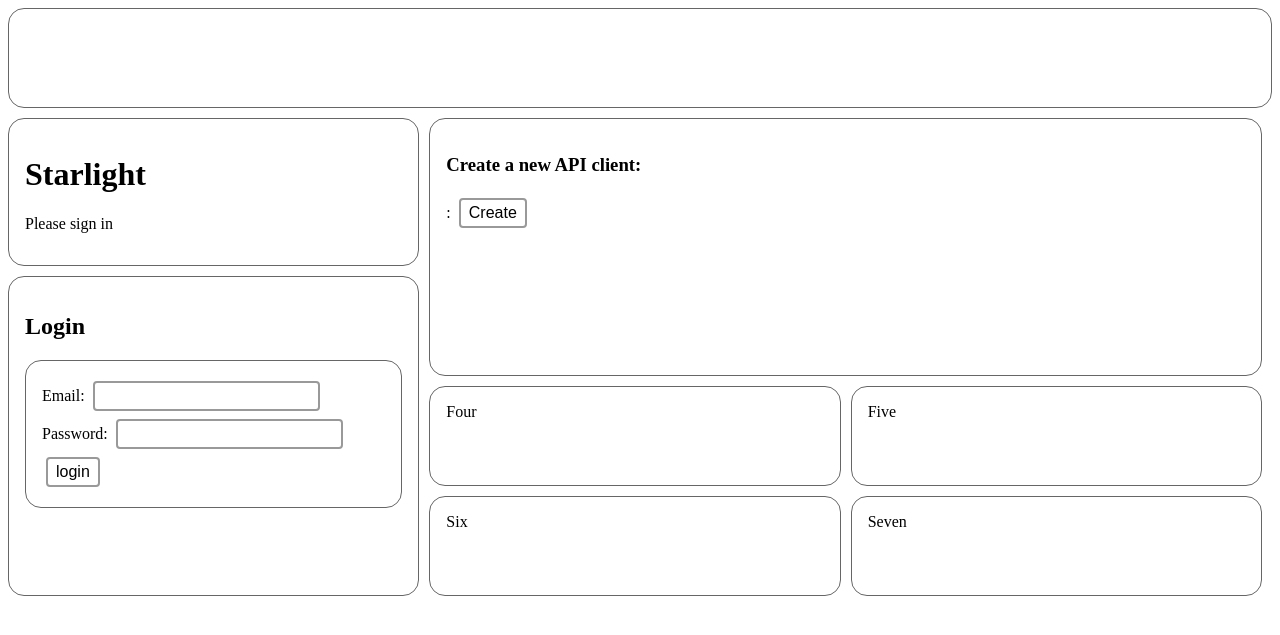
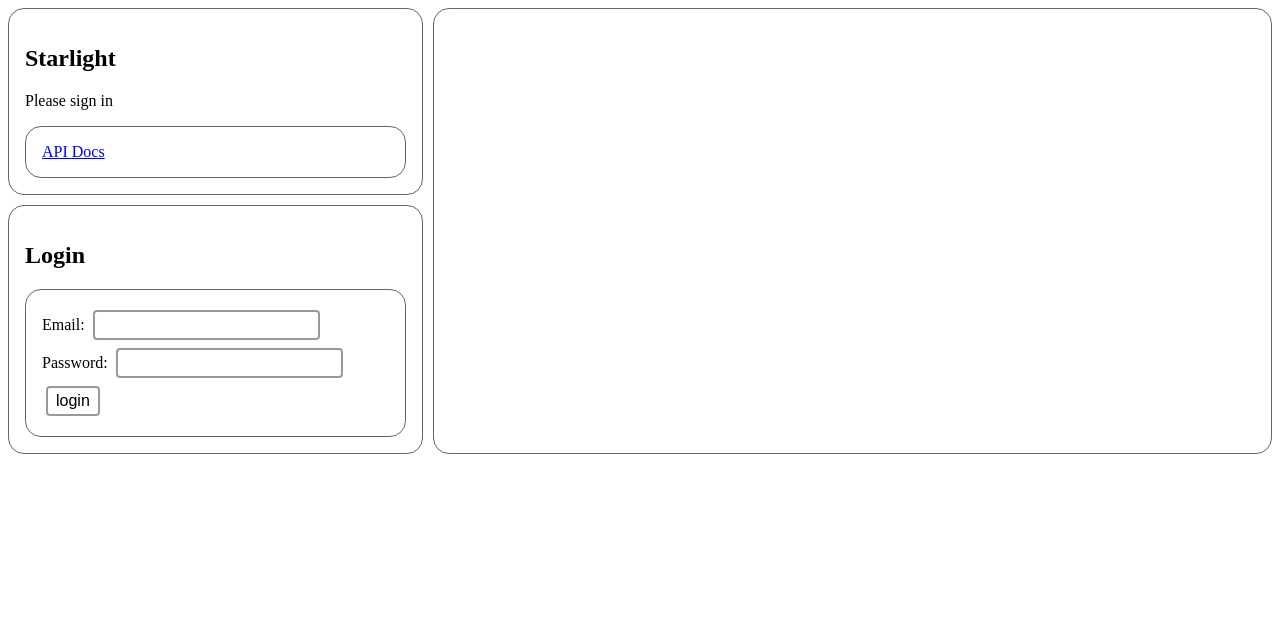
Before and after one commit to scott2b/Webster, a Python web app: template templates/home.html in a window 1280 px wide. Shown: the top 635 px of the page. Run offline with Jinja, Linux system fonts and the light colour scheme; the template is opened without the code that fills it, so the values that code supplies are empty, except form fields; form fields are guessed from the names that the template uses.

Commit message:
cleans up grid and messaging layout

```diff
--- a/app/ui.py
+++ b/app/ui.py
@@ -139,6 +139,7 @@ async def login(request):
         user = form.validate()
         if user:
             add_message(request, f'You are now logged in as: {user.full_name}')
+            add_message(request, f'You are now logged in as: {user.full_name}')
             next = request.query_params.get('next', '/')
             return RedirectResponse(url=next, status_code=302)
     return templates.TemplateResponse('login.html', {
--- a/static/site.css
+++ b/static/site.css
@@ -1 +1,55 @@
 body {}
+
+section#page {
+  display: grid;
+  grid-template-columns: repeat(3, 1fr);
+  grid-gap: 10px;
+  grid-auto-rows: minmax(100px, auto);
+}
+
+section#banner {
+}
+
+
+section#page div {
+  border: 1px solid #666;
+  padding: 1em;
+  border-radius: 1em;
+}
+
+div.messages {
+  border: 2px solid red;
+  padding: 1em;
+  margin-bottom: 1em;
+  border-radius: 1em;
+}
+
+div.messages div {
+  border: 1px solid #999;
+  padding: .5em;
+  margin-bottom: .5em;
+  border-radius: .5em;
+}
+
+.header {
+  grid-column: 1 / 1;
+  grid-row: 1;
+}
+.api {
+  grid-column: 2 / 4;
+  grid-row: 1 / 4;
+}
+.profile {
+  grid-column: 1;
+  grid-row: 2 / 4;
+}
+
+
+input {
+  font-size: 1em;
+  padding: 0.25em 0.5em;
+  margin: 0.25em 0.25em;
+  background-color: #fff;
+  border: 2px solid #999;
+  border-radius: 4px;
+}
--- a/templates/_messages.html
+++ b/templates/_messages.html
@@ -1,8 +1,8 @@
     {% if request.session.messages %}
-      <ul>
       {% for message in request.session.messages %}
-      <li>{{ message }}</li>
+      <div class="message">
+      {{ message }}
+      </div>
       {% endfor %}
-      </ul>
     {{ request.clear_messages() }}
     {% endif %}
--- a/templates/home.html
+++ b/templates/home.html
@@ -2,84 +2,44 @@
 <html>
 <head>
 	<title>Home</title>
+    <link href="/static/site.css" rel="stylesheet">
 </head>
 <body>
 
-<style>
-.wrapper {
-  display: grid;
-  grid-template-columns: repeat(3, 1fr);
-  grid-gap: 10px;
-  grid-auto-rows: minmax(100px, auto);
-}
-
-.wrapper div {
-  border: 1px solid #666;
-  padding: 1em;
-  border-radius: 1em;
-}
-
-.zero {
-  grid-column: 1 / 5;
-  grid-row: 1;
-}
-.one {
-  grid-column: 1 / 2;
-  grid-row: 2;
-}
-.two {
-  grid-column: 2 / 4;
-  grid-row: 2 / 4;
-}
-.three {
-  grid-column: 1;
-  grid-row: 3 / 6;
-}
-.four {
-  grid-column: 2;
-  grid-row: 4;
-}
-.five {
-  grid-column: 3;
-  grid-row: 4;
-}
-.six {
-  grid-column: 2;
-  grid-row: 5;
-}
-.seven {
-  grid-column: 3;
-  grid-row: 5;
-}
-
-
-input {
-  font-size: 1em;
-  padding: 0.25em 0.5em;
-  margin: 0.25em 0.25em;
-  background-color: #fff;
-  border: 2px solid #999;
-  border-radius: 4px;
-}
-</style>
-
-<div class="wrapper">
-  <div class="zero">
+<section id="banner">
+  {% if request.session.messages %}
+  <div class="messages">
     {% include "_messages.html" %}
   </div>
-  <div class="one">
+  {% endif %}
+</section>
+
+<section id="page">
+
+  <div class="header">
     <h1>Starlight</h1>
     {% if request.user.is_authenticated %}
-    <p>hello {{request.session.get('username')}}</p>
+    <p>Hello, {{ request.user.full_name }}</p>
     {% else %}
     <p>Please sign in</p>
     {% endif %}
+    <div>
+      <a href="/docs/api" target="_blank">API Docs</a>
+    </div>
   </div>
-  <div class="two">
+
+  <div class="api">
     {% if request.user.is_authenticated %}
-    <h3>Application clients</h3>
+    <h3>API</h3>
+    <h4>Create a new API client</h4>
+    {% with form=client_form %}
+        {% with action='/client-form?next=/' %}
+            {% include "_client.html" %}
+        {% endwith %}
+    {% endwith %}
+    <h4>API client applications</h4>
     {% for client in api_clients %}
-        <div style="border:1px solid blue;">
+        <div style="border:1px solid blue; margin-top:1em;">
         <p><strong>NAME:</strong> {{ client.name }}</p>
         <p><strong>ID:</strong> {{ client.client_id }}</p>
         <p><strong>SECRET:</strong> {{ client.client_secret }}</p>
@@ -90,20 +50,16 @@ input {
         </form>
         </div>
     {% endfor %}
+    {% endif %}
+  </div>
 
-    {% endif %}
-    <h3>Create a new API client:</h3>
-    {% with form=client_form %}
-        {% with action='/client-form?next=/' %}
-            {% include "_client.html" %}
-        {% endwith %}
-    {% endwith %}
-  </div>
-  <div class="three">
+  <div class="profile">
     {% if request.user.is_authenticated %}
         <div>
-            <strong>{{ request.user.email }}</strong>
-            <a href="/logout">Logout</a>
+            <h3>User profile</h3>
+            <p><strong>{{ request.user.full_name }}</strong></p>
+            <p><strong>{{ request.user.email }}</strong></p>
+            <p><a href="/logout">Logout</a></p>
         </div>
     {% else %}
     <h2>Login</h2>
@@ -114,24 +70,8 @@ input {
       </div>
     {% endif %}
   </div>
-  <div class="four">
-    Four
-  </div>
-  <div class="five">
-    Five
-  </div>
-  <div class="six">
-    Six
-  </div>
-  <div class="seven">
-    Seven
-  </div>
-</div>
 
-<div class="container">
-
-
-</div>
+</section>
 
 </body>
 </html>
```
